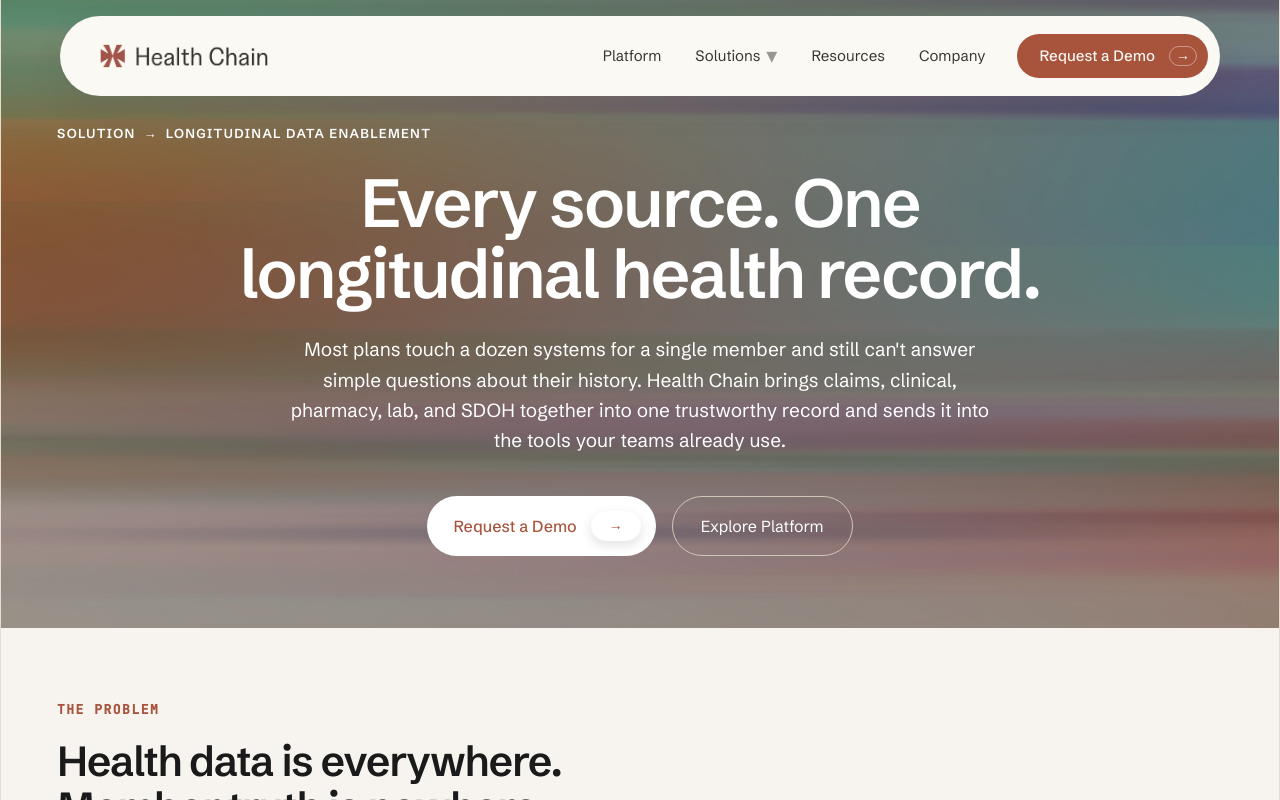
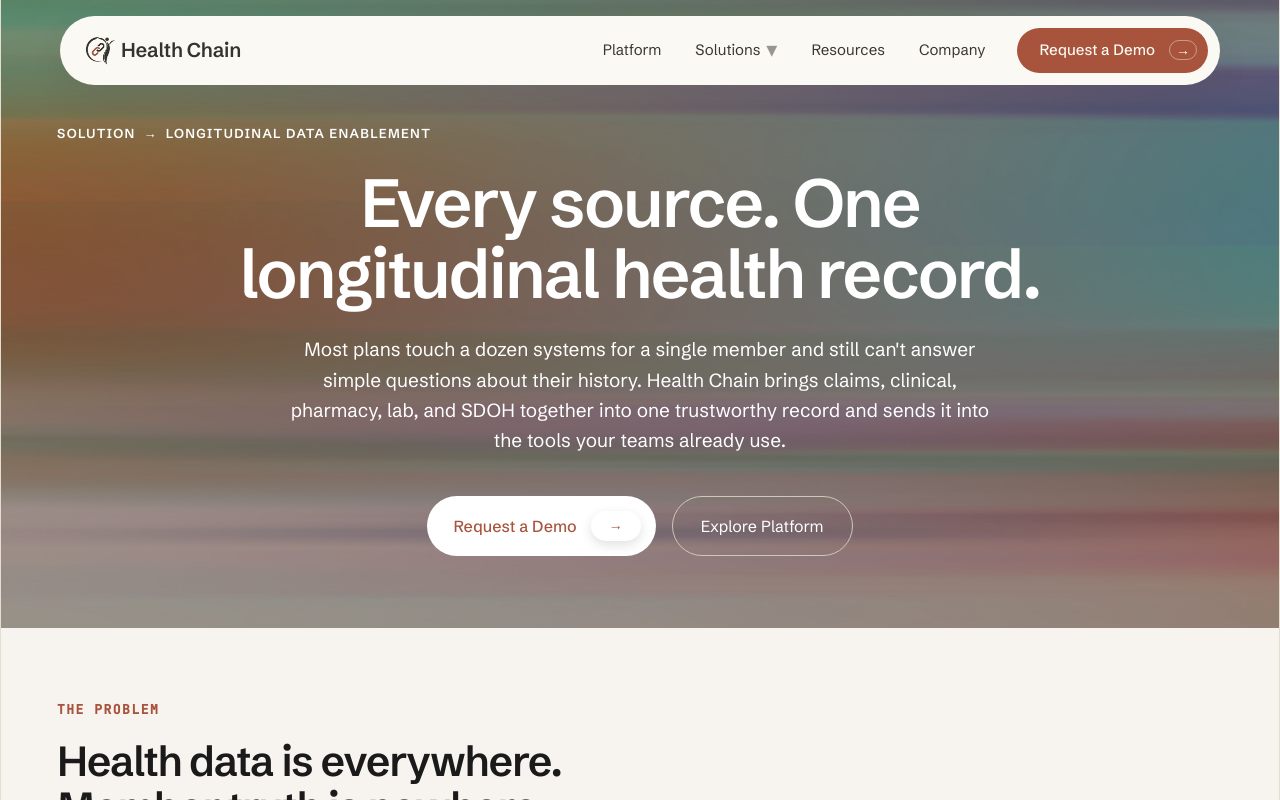
Before and after one commit to vinayakdhamanekar/healthchain, a Next.js app: page /longitudinal-data-enablement in a window 1280 px wide. Shown: the top 800 px of the page. Built offline with nearby package versions, Linux system fonts and the light colour scheme.

Commit message:
logo updated

```diff
--- a/components/Footer.tsx
+++ b/components/Footer.tsx
@@ -101,15 +101,15 @@ export default function Footer(): JSX.Element {
           </svg> */}
 
            <Image
-                      src="/hclogo.png"
+                      src="/logo.png"
                       alt="Health Chain Logo"
-                      width={400}
+                      width={62}
                       height={62}
                       className="object-contain"
                     />
-          {/* <span className="text-[36px] md:text-[62px] font-normal tracking-[-0.02em] text-[#34332C]">
+          <span className="text-[36px] md:text-[62px] font-normal tracking-[-0.02em] text-[#34332C]">
             Health Chain
-          </span> */}
+          </span>
         </div>
         <p className="text-[16px] md:text-[18px] leading-[1.45] text-[#57534C] md:text-right max-w-[280px]">
           The data readiness layer healthcare has been missing.
--- a/components/Navbar.tsx
+++ b/components/Navbar.tsx
@@ -312,15 +312,15 @@ export default function Navbar(): JSX.Element {
           <Link href="/">
             <div className="flex items-center gap-[5px]">
               <Image
-                src="/hclogo.png"
+                src="/logo.png"
                 alt="Health Chain Logo"
-                width={200}
+                width={32}
                 height={32}
                 className="object-contain"
               />
-              {/* <span className="text-[17px] sm:text-[20px] font-semibold tracking-[-0.01em] text-[#34332C]">
+              <span className="text-[17px] sm:text-[20px] font-semibold tracking-[-0.01em] text-[#34332C]">
                 Health Chain
-              </span> */}
+              </span>
             </div>
           </Link>
 
```
Also changed, not shown: 2 other files (tests, documents, lock files or other folders).
